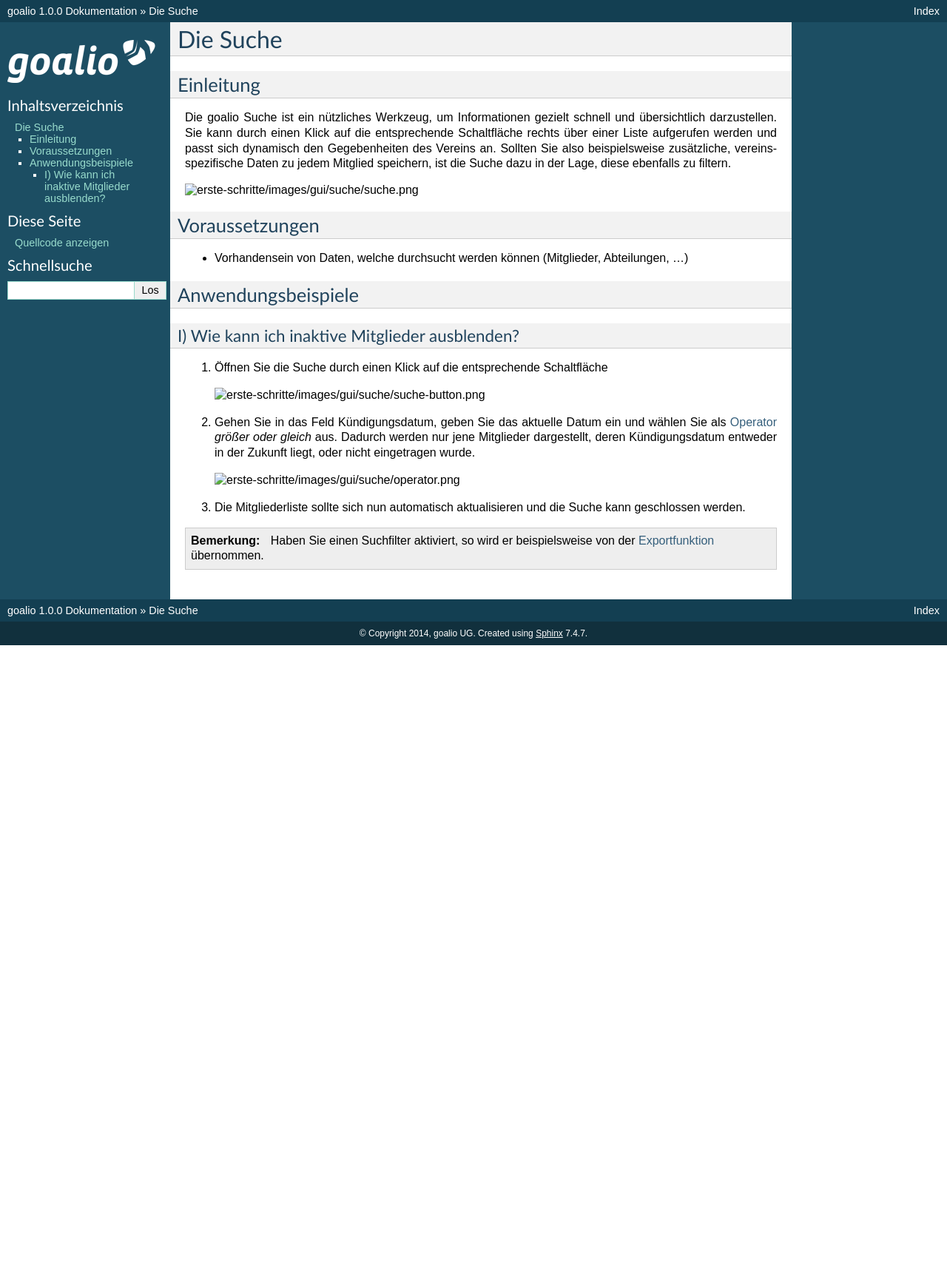
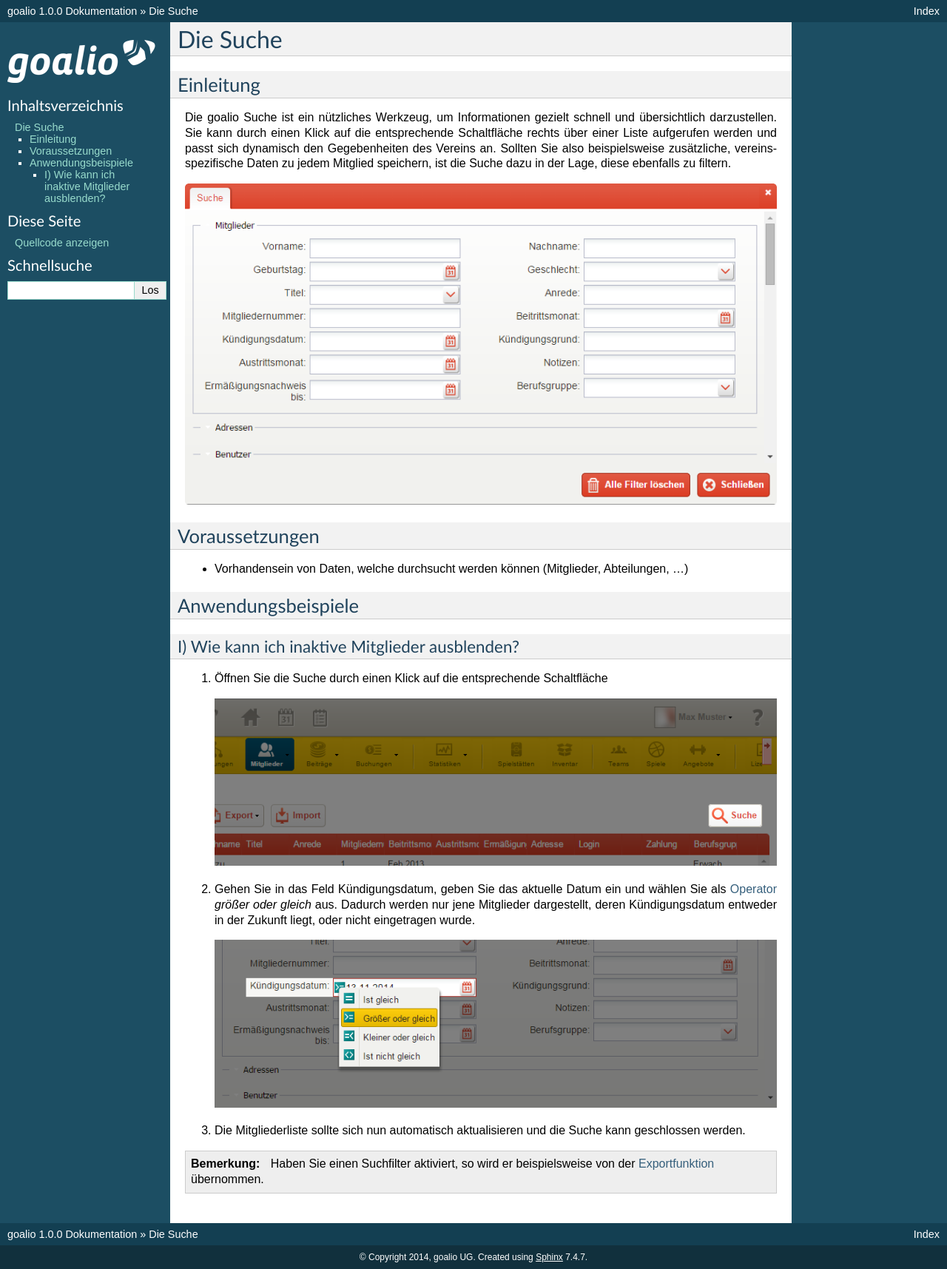
Before and after one commit to goalio/docs, a Sphinx documentation site: the page built from docs/erste-schritte/gui.suche.rst, in a window 1280 px wide. Shown: the whole page at 74% size. Built offline with Sphinx 7.4.7, drawn with Linux system fonts in a browser that asks for light colours; formulas are drawn with MathJax 3; before the commit the page ends 900 px from its top, so only the background shows below that.

Commit message:
fixed image paths

```diff
--- a/docs/erste-schritte/gui.intro.rst
+++ b/docs/erste-schritte/gui.intro.rst
@@ -13,7 +13,7 @@
 
 Das zentrale Steuerelement in goalio ist die gelbe/graue Menüleiste, welche sich über dem Seiteninhalt befindet. Bewegen Sie Ihren Mauszeiger auf einen der Einträge, um die verfügbaren Unterseiten angezeigt zu bekommen. Die momentan geöffnete Seite wird dabei blau hinterlegt.
 
-.. image:: images/gui/intro/menuleiste.png
+.. image:: ../images/gui/intro/menuleiste.png
 
 .. note ::
 	Sollte das Menü nicht oder nicht richtig dargestellt werden, so stellen Sie bitte sicher, dass Javascript in Ihrem Browser aktiviert ist.  Eine Anleitung dazu finden Sie hier_.
--- a/docs/erste-schritte/gui.suche.rst
+++ b/docs/erste-schritte/gui.suche.rst
@@ -8,7 +8,7 @@
 
 Die goalio Suche ist ein nützliches Werkzeug, um Informationen gezielt schnell und übersichtlich darzustellen. Sie kann durch einen Klick auf die entsprechende Schaltfläche rechts über einer Liste aufgerufen werden und passt sich dynamisch den Gegebenheiten des Vereins an. Sollten Sie also beispielsweise zusätzliche, vereinsspezifische Daten zu jedem Mitglied speichern, ist die Suche dazu in der Lage, diese ebenfalls zu filtern.
 
-.. image:: images/gui/suche/suche.png
+.. image:: ../images/gui/suche/suche.png
 
 Voraussetzungen
 ---------------
@@ -23,11 +23,11 @@
 
 1.	Öffnen Sie die Suche durch einen Klick auf die entsprechende Schaltfläche
 
-	.. image:: images/gui/suche/suche-button.png
+	.. image:: ../images/gui/suche/suche-button.png
 
 2.	Gehen Sie in das Feld Kündigungsdatum, geben Sie das aktuelle Datum ein und wählen Sie als Operator_ *größer oder gleich* aus. Dadurch werden nur jene Mitglieder dargestellt, deren Kündigungsdatum entweder in der Zukunft liegt, oder nicht eingetragen wurde.
 
-	.. image:: images/gui/suche/operator.png
+	.. image:: ../images/gui/suche/operator.png
 
 3.	Die Mitgliederliste sollte sich nun automatisch aktualisieren und die Suche kann geschlossen werden.
 
```
